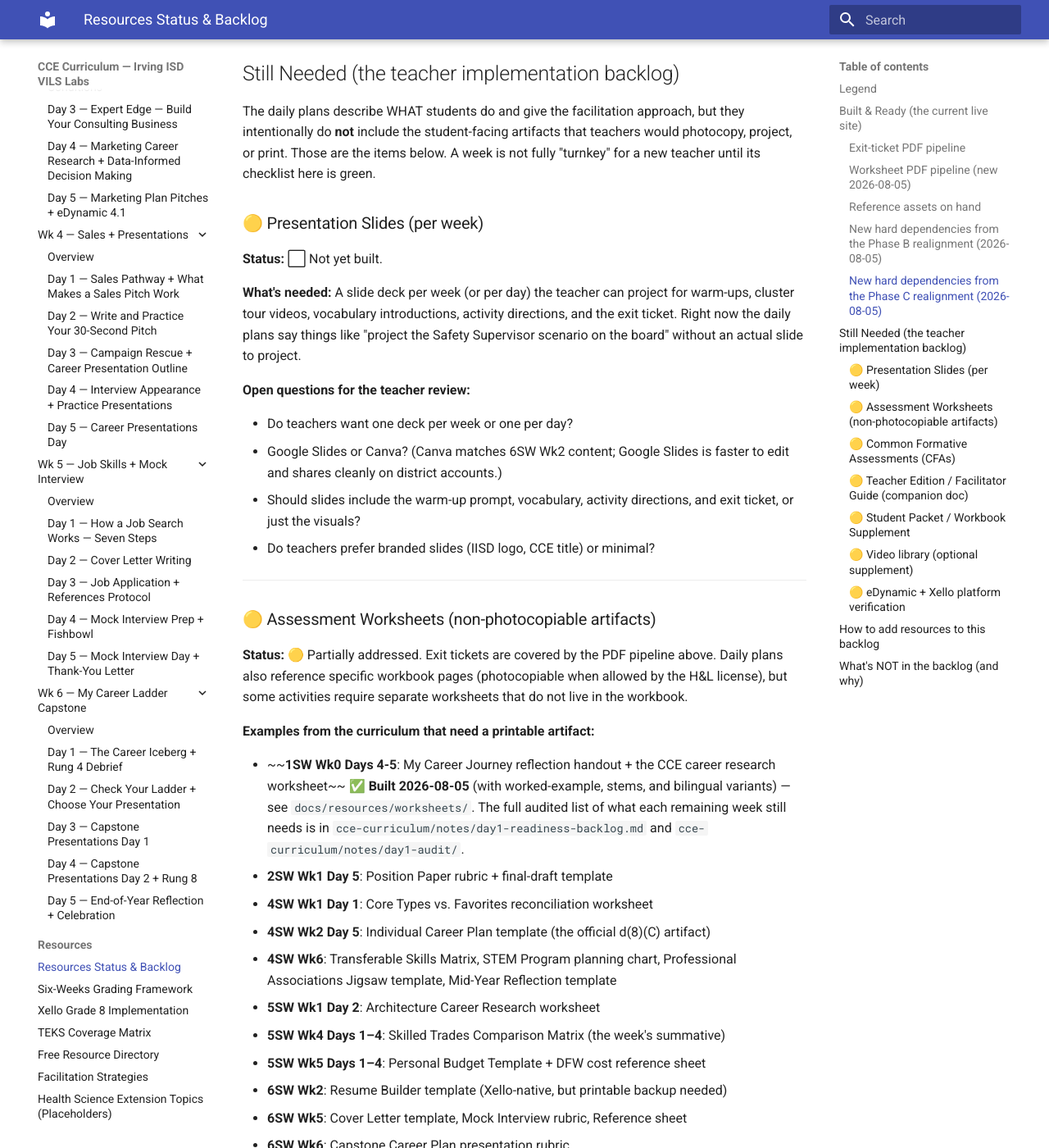
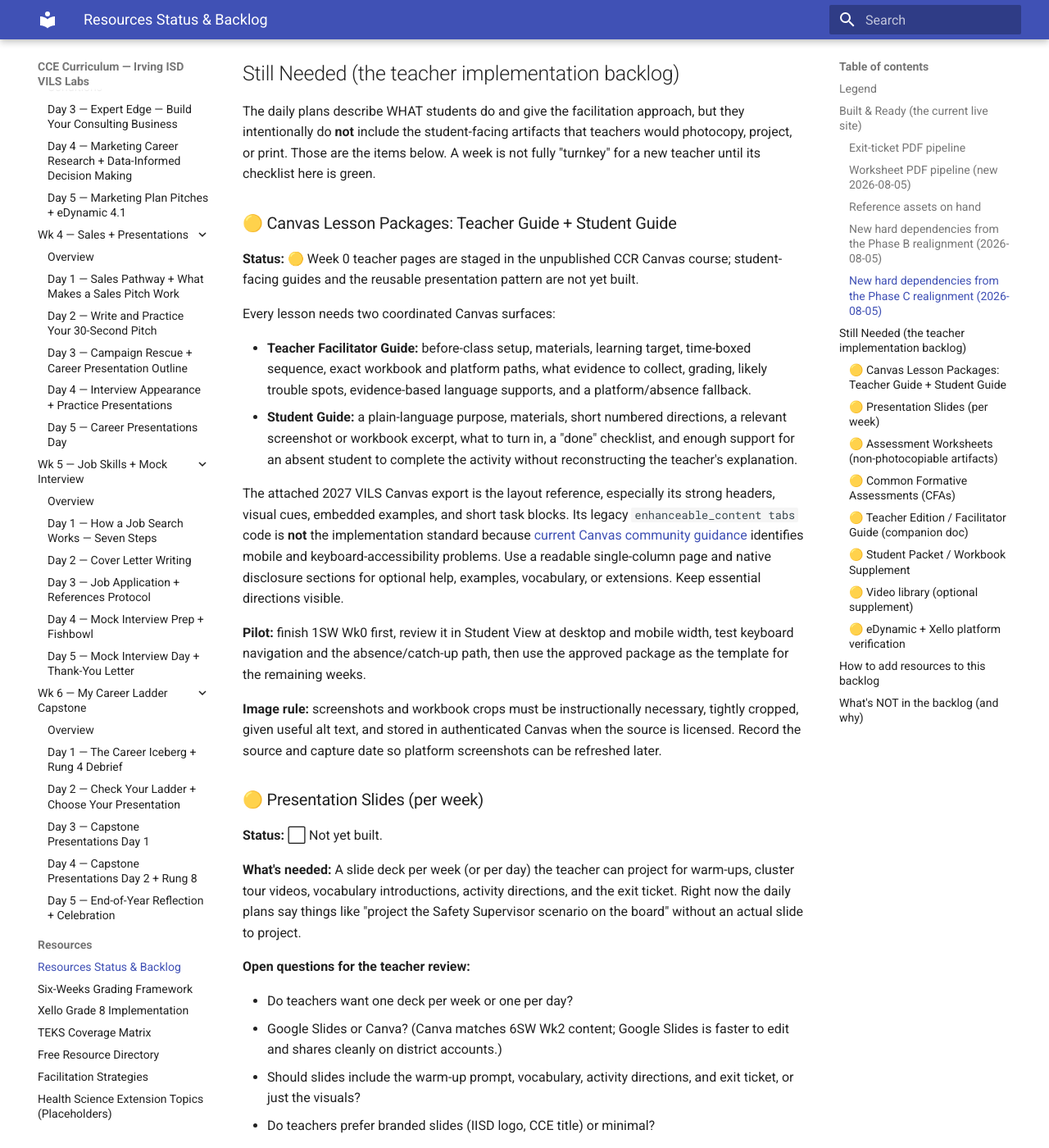
Before and after one commit to elbrielle/cce-curriculum, an MkDocs documentation site: the page built from docs/resources/resources-status.md, in a window 1280 px wide and 1400 px high, scrolled down 4812 px. Shown: the whole window at 82% size. Built offline with MkDocs 1.6.1 and Material for MkDocs 9.7.7, drawn with Linux system fonts in a browser that asks for light colours; the version menu is left out.

Commit message:
Define the Canvas lesson package standard

```diff
--- a/docs/resources/resources-status.md
+++ b/docs/resources/resources-status.md
@@ -97,6 +97,21 @@ Realigning 4SW, 5SW, and 6SW added four more deck dependencies and one schedulin
 ## Still Needed (the teacher implementation backlog)
 
 The daily plans describe WHAT students do and give the facilitation approach, but they intentionally do **not** include the student-facing artifacts that teachers would photocopy, project, or print. Those are the items below. A week is not fully "turnkey" for a new teacher until its checklist here is green.
+
+### 🟡 Canvas Lesson Packages: Teacher Guide + Student Guide
+
+**Status:** 🟡 Week 0 teacher pages are staged in the unpublished CCR Canvas course; student-facing guides and the reusable presentation pattern are not yet built.
+
+Every lesson needs two coordinated Canvas surfaces:
+
+- **Teacher Facilitator Guide:** before-class setup, materials, learning target, time-boxed sequence, exact workbook and platform paths, what evidence to collect, grading, likely trouble spots, evidence-based language supports, and a platform/absence fallback.
+- **Student Guide:** a plain-language purpose, materials, short numbered directions, a relevant screenshot or workbook excerpt, what to turn in, a "done" checklist, and enough support for an absent student to complete the activity without reconstructing the teacher's explanation.
+
+The attached 2027 VILS Canvas export is the layout reference, especially its strong headers, visual cues, embedded examples, and short task blocks. Its legacy `enhanceable_content tabs` code is **not** the implementation standard because [current Canvas community guidance](https://community.canvaslms.com/t5/Canvas-Developers-Group/HTML-to-Create-Tabs-That-Work-for-Keyboard-Navigation/m-p/618344) identifies mobile and keyboard-accessibility problems. Use a readable single-column page and native disclosure sections for optional help, examples, vocabulary, or extensions. Keep essential directions visible.
+
+**Pilot:** finish 1SW Wk0 first, review it in Student View at desktop and mobile width, test keyboard navigation and the absence/catch-up path, then use the approved package as the template for the remaining weeks.
+
+**Image rule:** screenshots and workbook crops must be instructionally necessary, tightly cropped, given useful alt text, and stored in authenticated Canvas when the source is licensed. Record the source and capture date so platform screenshots can be refreshed later.
 
 ### 🟡 Presentation Slides (per week)
 
```
Also changed, not shown: cce-curriculum/notes/day1-readiness-backlog.md (+6 -2 lines).
